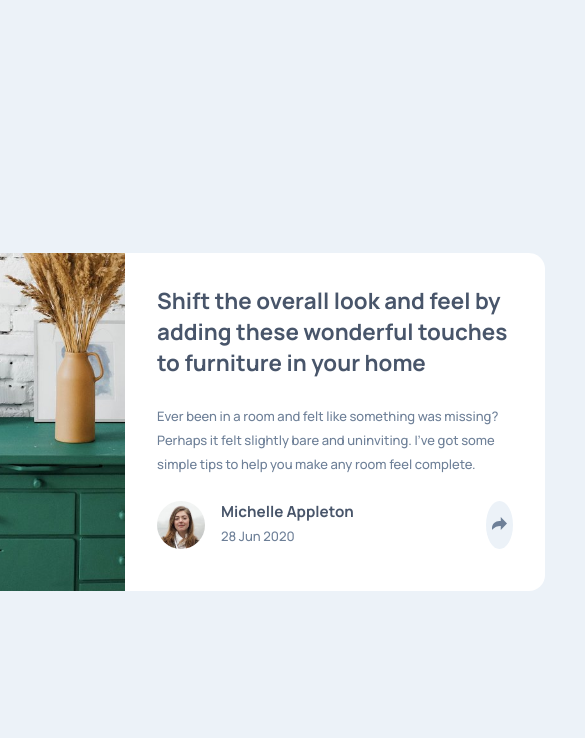
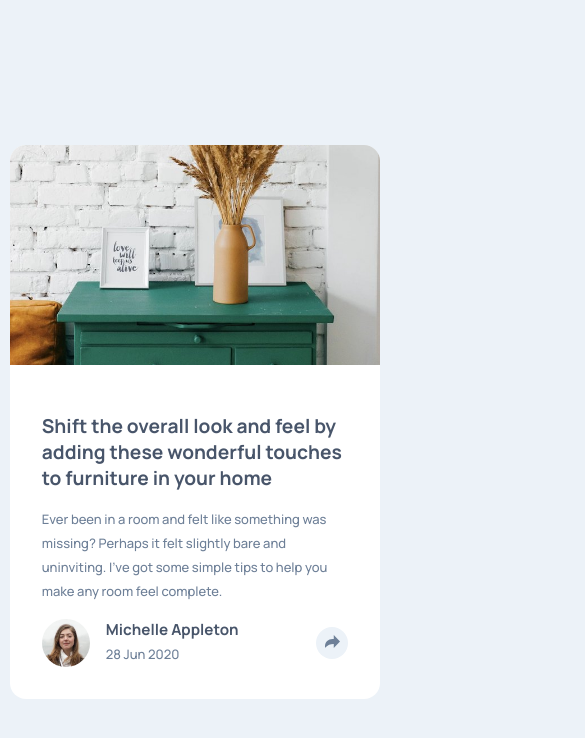
Before and after one commit to kenzotakamori/frontendmentor-article-preview-component, a plain HTML site: page index.html in a window 390 px wide. Shown: the top 738 px of the page, 585 px wide, since content can reach past the window. Drawn offline with Linux system fonts and the light colour scheme.

Commit message:
Mobile responsiveness

```diff
--- a/style.scss
+++ b/style.scss
@@ -22,11 +22,14 @@ body {
     font-size: 13px;
     font-family: 'Manrope', sans-serif;
     background-color: $light-grayish-blue;
+    @media (max-width: 800px) {
+        width: 375px;
+    }
 }
 
 .container {
     min-width: 700px;
-    width: 60vw;
+    width: 55vw;
     min-height: 40vh;
     height: auto;
     border-radius: 1rem;
@@ -40,17 +43,31 @@ body {
         background-size: auto 100%;
         background-position: 15%;
     }
+    @media (max-width: 800px) {
+        min-width: auto;
+        width: 95vw;
+        max-width: 400px;
+        grid-template-columns: none;
+        grid-auto-flow: row;
+        .container_image {
+            width: 100%;
+            height: 220px;
+            border-radius: 1rem 1rem 0 0;
+            background-size: 100%;
+            background-position: 0% 10%;
+        }
+    }
 }
 
 section {
-    padding: 2rem;
+    padding: 2rem 3rem;
     height: auto;
     display: grid;
     gap: 1rem;
     h1 {
         color: $very-dark-blue;
         margin: 0;
-        font-size: 1.4rem;
+        font-size: 1.2rem;
     }
     p {
         color: $desaturated-dark-blue;
@@ -82,7 +99,13 @@ section {
             border: none;
             border-radius: 50%;
             background-color: $light-grayish-blue;
+            width: 2rem;
+            height: 2rem;
+            align-self: center;
         }
+    }
+    @media (max-width: 800px) {
+        padding: 3rem 2rem 2rem;
     }
 }
 
```
Also changed, not shown: style.css, 1 other file.
